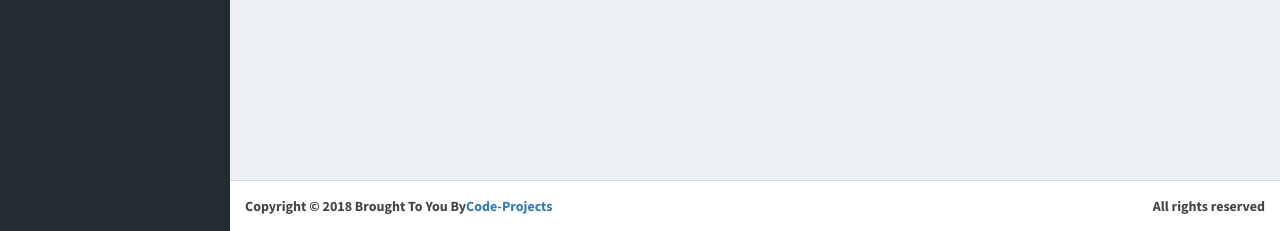
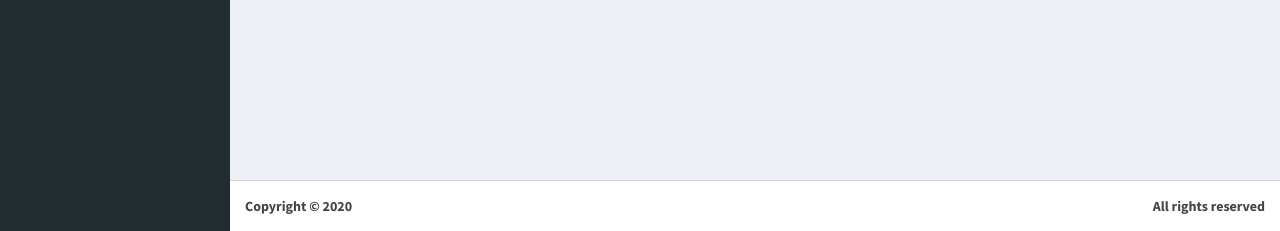
Before and after one commit to vivekdussa/ASK, a PHP site: page /ecommerce/admin/category.php in a window 1280 px wide. Shown: the part 569-800 px from the top of the page. Run offline with PHP 8.4, Linux system fonts and the light colour scheme; a user stored in the database is signed in; data comes from the database, SQL or seed files in the repository; some libraries are stand-ins or nearby versions.

Commit message:
Update footer.php

```diff
--- a/admin/includes/footer.php
+++ b/admin/includes/footer.php
@@ -2,5 +2,5 @@
     <div class="pull-right hidden-xs">
       <b>All rights reserved</b>
     </div>
-    <strong>Copyright &copy; 2018 Brought To You By<a href="https://code-projects.org/">Code-Projects</a></strong>
+    <strong>Copyright &copy; 2020</strong>
 </footer>
```
